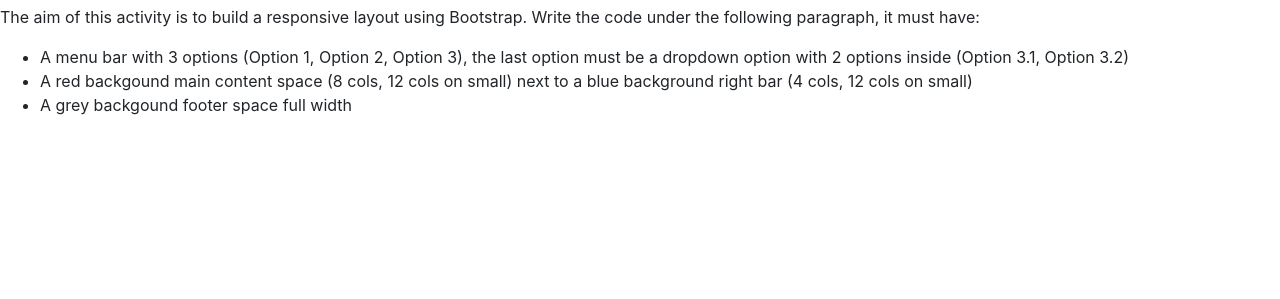
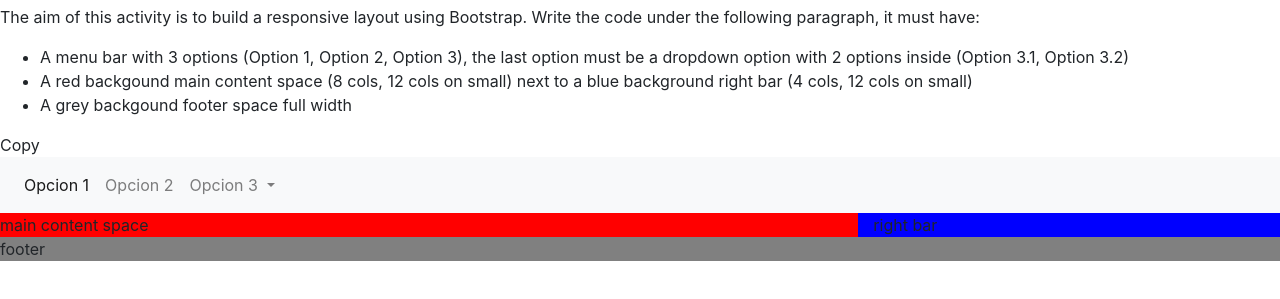
Before and after one commit to robequiron/dor, a plain HTML site: page activity5/index.html in a window 1280 px wide. Shown: the part 51-350 px from the top of the page. Drawn offline with nearby package versions, Linux system fonts and the light colour scheme.

Commit message:
Fisnish activity5

```diff
--- a/activity5/index.html
+++ b/activity5/index.html
@@ -28,6 +28,53 @@
     </ul>
 
     <!-- Your code here -->
+    Copy
+<nav class="navbar navbar-expand-lg navbar-light bg-light">
+  <button class="navbar-toggler" type="button" data-toggle="collapse" data-target="#navbarSupportedContent" aria-controls="navbarSupportedContent" aria-expanded="false" aria-label="Toggle navigation">
+    <span class="navbar-toggler-icon"></span>
+  </button>
+  <div class="collapse navbar-collapse" id="navbarSupportedContent">
+    <ul class="navbar-nav mr-auto">
+      <li class="nav-item active">
+        <a class="nav-link" href="#">Opcion 1 <span class="sr-only"></span></a>
+      </li>
+      <li class="nav-item">
+        <a class="nav-link" href="#">Opcion 2</a>
+      </li>
+      <li class="nav-item dropdown">
+        <a class="nav-link dropdown-toggle" href="#" id="navbarDropdown" role="button" data-toggle="dropdown" aria-haspopup="true" aria-expanded="false">
+          Opcion 3
+        </a>
+        <div class="dropdown-menu" aria-labelledby="navbarDropdown">
+          <a class="dropdown-item" href="#">Option 3.1</a>
+          <a class="dropdown-item" href="#">Option 3.2</a>
+        </div>
+      </li>
+    </ul>
+  </div>
+</nav>
+
+  <div class="row">
+    <div class="col-sm-12 col-md-8" style="background-color: red;">
+    main content space
+    </div>
+    <div class="col-sm-12 col-md-4" style="background-color: blue;">
+    right bar
+    </div>
+  </div>
+
+  <div class="row">
+    <div class="col-12" style="background-color: gray;">
+      footer
+    </div>
+  </div>
+
+
+
+
+
+
+
 
     <!-- Optional JavaScript -->
     <!-- jQuery first, then Popper.js, then Bootstrap JS -->
```
